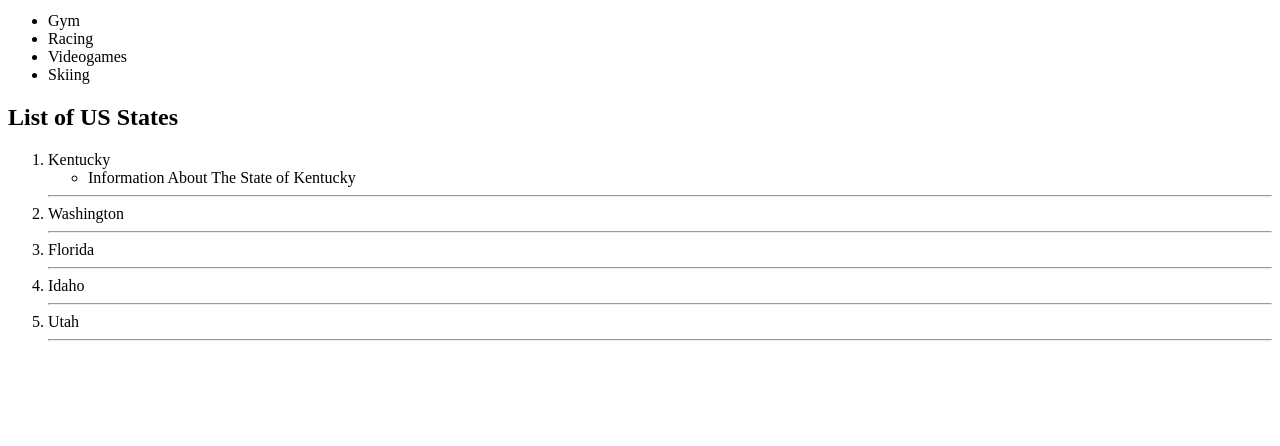
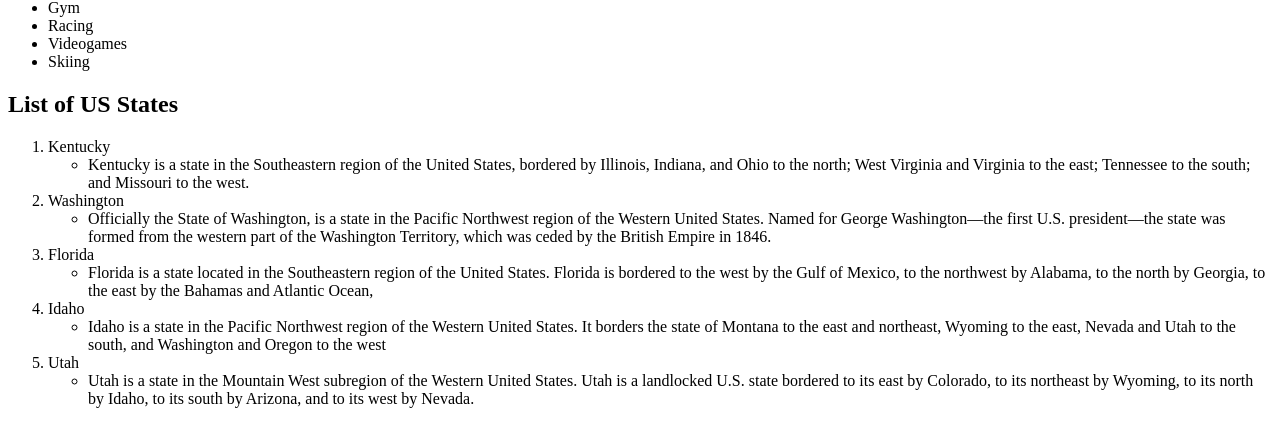
Before and after one commit to boyadpro000/IT116, a plain HTML site: page listAnchor.html in a window 1280 px wide. Shown: the part 68-514 px from the top of the page. Drawn offline with Linux system fonts and the light colour scheme.

Commit message:
Lists and Nested Lists

```diff
--- a/listAnchor.html
+++ b/listAnchor.html
@@ -9,8 +9,9 @@
 
 
 <body>
+
     <!-- Readability purposes-->
-    <section></section>
+    <section>
     <!-- This is a list of my hobbies-->
         <h1> List of Prodan's hobbies</h1>
             <ul>
@@ -18,9 +19,9 @@
                 <li>Racing</li>
                 <li>Videogames</li>
                 <li>Skiing</li>
-
             </ul>
     </section>
+
 
     <section>
         <!-- This will be the list of the 5 states -->
@@ -28,25 +29,49 @@
             <ol>
                 <li> Kentucky </li>
                     <ul>
-                        <li> Information About The State of Kentucky</li>
+                        <li> Kentucky is a state in the Southeastern region of the United States,
+                            bordered by Illinois, Indiana, and Ohio to the north;
+                            West Virginia and Virginia to the east; Tennessee to the south;
+                            and Missouri to the west.
+                        </li>
                     </ul>
-                <hr>
+
                 <li> Washington</li>
-                <hr>
+                    <ul>
+                        <li>Officially the State of Washington, is a state in the Pacific Northwest region of the Western United States.
+                            Named for George Washington—the first U.S. president—the state was formed from the western part of the Washington Territory,
+                            which was ceded by the British Empire in 1846.
+                        </li>
+                    </ul>
+
                 <li> Florida</li>
-                <hr>
+                    <ul>
+                        <li>Florida is a state located in the Southeastern region of the United States.
+                            Florida is bordered to the west by the Gulf of Mexico, to the northwest by Alabama,
+                            to the north by Georgia, to the east by the Bahamas and Atlantic Ocean,
+                        </li>
+                    </ul>
+
                 <li> Idaho </li>
-                <hr>
+                    <ul>
+                        <li>Idaho is a state in the Pacific Northwest region of the Western United States.
+                            It borders the state of Montana to the east and northeast, Wyoming to the east,
+                            Nevada and Utah to the south, and Washington and Oregon to the west
+                        </li>
+                    </ul>
+
                 <li> Utah </li>
-                <hr>
+                    <ul>
+                        <li> Utah is a state in the Mountain West subregion of the Western United States.
+                            Utah is a landlocked U.S. state bordered to its east by Colorado, to its northeast by Wyoming, to its north by Idaho,
+                            to its south by Arizona, and to its west by Nevada.
+                        </li>
+                    </ul>
 
 
             </ol>
 
     </section>
 
-
-
-
 </body>
 </html>
```
Also changed, not shown: Tables1.html (added, +28 -0 lines), listAnchor2.html (+14 -0 lines), paragraphs.html (+1 -1 lines). Lines whose indentation alone changed are shown as unchanged.
